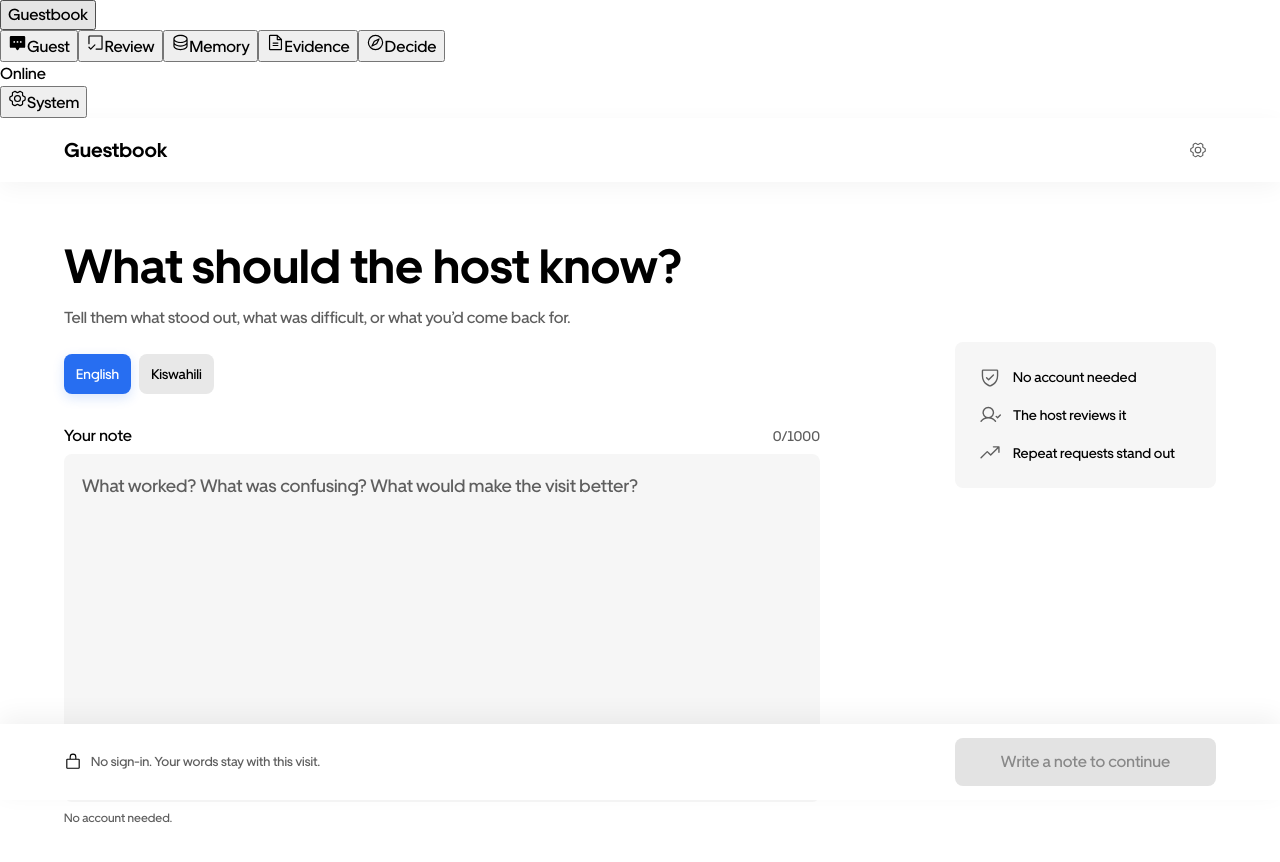
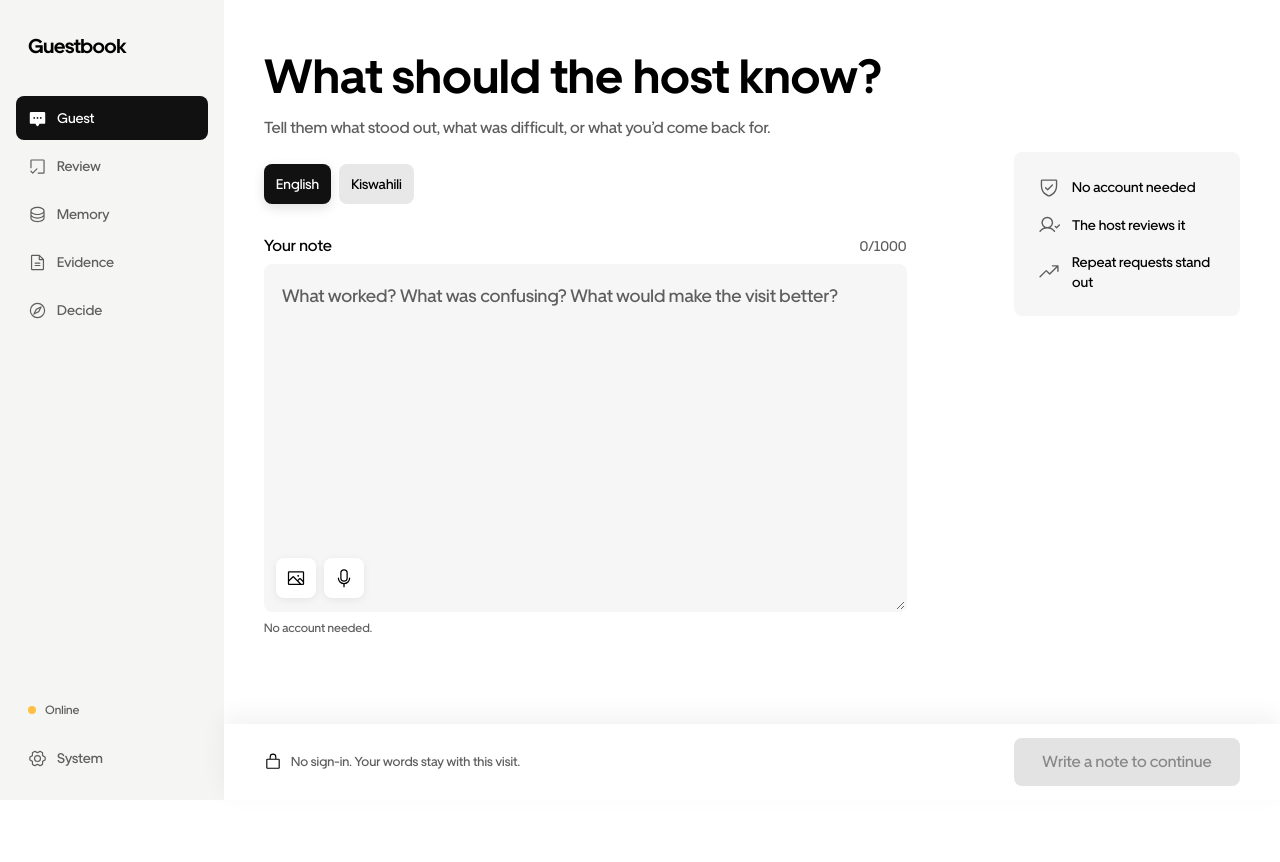
Before and after one commit to Davemafy/Guestbook, a React (Vite) app: page / in a window 1280 px wide. Shown: the top 862 px of the page. After the commit the page ends 824 px from the top, so only its background shows below. Built offline with nearby package versions, Linux system fonts and the light colour scheme.

Commit message:
design: add tight neutral desktop sidebar and stable tabs

```diff
--- a/src/styles.css
+++ b/src/styles.css
@@ -27,7 +27,7 @@
   --background-secondary: #f6f6f6;
   --background-tertiary: #e8e8e8;
   --border-opaque: #e8e8e8;
-  --accent: #276ef1;
+  --accent: #111111;
   --positive: #3aa76d;
   --warning: #ffc043;
   --negative: #d44333;
@@ -2033,12 +2033,12 @@ button:disabled {
 .base-button.primary:not(:disabled) {
   background: var(--accent);
   color: #ffffff;
-  box-shadow: 0 4px 12px rgba(39,110,241,.18);
+  box-shadow: 0 4px 12px rgba(17,17,17,.12);
 }
 
 .base-button.primary:not(:disabled):hover {
-  background: #1456c2;
-  box-shadow: 0 7px 16px rgba(39,110,241,.22);
+  background: #000000;
+  box-shadow: 0 7px 16px rgba(17,17,17,.16);
 }
 
 .base-button.secondary:hover {
@@ -2100,7 +2100,7 @@ select:focus-visible,
 textarea:focus-visible,
 input:focus-visible,
 summary:focus-visible {
-  outline: 3px solid rgba(39,110,241,.28);
+  outline: 3px solid rgba(17,17,17,.18);
   outline-offset: 3px;
 }
 
@@ -2164,3 +2164,233 @@ summary:focus-visible {
     transform: none !important;
   }
 }
+
+/* Tight desktop shell */
+.base-app {
+  min-height: 100dvh;
+}
+
+@media (min-width: 761px) {
+  .base-app {
+    display: grid;
+    grid-template-columns: 224px minmax(0, 1fr);
+    align-items: start;
+  }
+
+  .desktop-sidebar {
+    position: sticky;
+    top: 0;
+    height: 100dvh;
+    padding: 24px 16px 20px;
+    background: #f5f5f3;
+    display: flex;
+    flex-direction: column;
+    gap: 28px;
+  }
+
+  .sidebar-brand {
+    min-height: 44px;
+    padding: 0 12px;
+    border: 0;
+    background: transparent;
+    color: var(--content-primary);
+    text-align: left;
+    font-size: 20px;
+    line-height: 28px;
+    font-weight: 700;
+    letter-spacing: -.03em;
+    cursor: pointer;
+  }
+
+  .sidebar-nav {
+    display: grid;
+    gap: 4px;
+  }
+
+  .sidebar-nav button,
+  .sidebar-system {
+    width: 100%;
+    min-height: 44px;
+    padding: 0 12px;
+    border: 0;
+    border-radius: var(--radius);
+    background: transparent;
+    color: var(--content-secondary);
+    display: flex;
+    align-items: center;
+    gap: 10px;
+    text-align: left;
+    font-size: 14px;
+    line-height: 20px;
+    font-weight: 500;
+    cursor: pointer;
+    transform-origin: left center;
+    transition:
+      transform 260ms var(--spring),
+      background-color 150ms ease,
+      color 150ms ease;
+  }
+
+  .sidebar-nav button:hover,
+  .sidebar-system:hover {
+    background: #e9e9e6;
+    color: var(--content-primary);
+    transform: translateX(2px);
+  }
+
+  .sidebar-nav button:active,
+  .sidebar-system:active {
+    transform: translateX(1px) scale(.98,.96);
+  }
+
+  .sidebar-nav button.active,
+  .sidebar-system.active {
+    background: #111111;
+    color: #ffffff;
+  }
+
+  .sidebar-footer {
+    margin-top: auto;
+    display: grid;
+    gap: 8px;
+  }
+
+  .sidebar-status {
+    min-height: 36px;
+    padding: 0 12px;
+    color: var(--content-secondary);
+    display: flex;
+    align-items: center;
+    gap: 9px;
+    font-size: 12px;
+    line-height: 16px;
+  }
+
+  .app-stage {
+    min-width: 0;
+    min-height: 100dvh;
+  }
+
+  .base-navigation {
+    display: none;
+  }
+
+  .base-bottom-navigation {
+    display: none !important;
+  }
+
+  .app-stage .normal-grid,
+  .app-stage .compact-grid {
+    max-width: 1120px;
+    column-gap: 24px;
+    padding-inline: 40px;
+  }
+
+  .guest-layout,
+  .compact-page {
+    padding-top: 48px;
+  }
+
+  .docked-action {
+    left: 224px;
+  }
+
+  .dock-grid {
+    max-width: 1120px;
+  }
+}
+
+/* Stable system tabs */
+.system-tabs {
+  width: 424px;
+  display: grid;
+  grid-template-columns: repeat(4, minmax(0, 1fr));
+  gap: 4px;
+}
+
+.system-tabs button {
+  width: 100%;
+  justify-content: center;
+}
+
+@media (min-width: 761px) {
+  .system-content {
+    height: calc(100dvh - 238px);
+    min-height: 560px;
+    overflow-y: auto;
+    overscroll-behavior: contain;
+    padding-right: 8px;
+    scrollbar-gutter: stable;
+  }
+
+  .system-content > * {
+    min-height: 100%;
+  }
+}
+
+/* Neutral active language */
+.desktop-nav button.active,
+.nav-system-link.active,
+.base-button.primary:not(:disabled),
+.selection-row.selected,
+.correction-choice.selected,
+.decision-choice-grid button.selected,
+.system-tabs button.active,
+.base-bottom-navigation button.active {
+  background: #111111;
+  color: #ffffff;
+}
+
+.base-button.primary:not(:disabled) {
+  box-shadow: 0 4px 12px rgba(0,0,0,.12);
+}
+
+.base-button.primary:not(:disabled):hover {
+  background: #000000;
+  box-shadow: 0 7px 16px rgba(0,0,0,.16);
+}
+
+.empty-state > svg {
+  color: var(--content-primary);
+}
+
+.memory-new-evidence {
+  color: var(--positive);
+}
+
+/* Mobile shell remains compact */
+@media (max-width: 760px) {
+  .desktop-sidebar {
+    display: none;
+  }
+
+  .app-stage {
+    min-width: 0;
+  }
+
+  .base-navigation {
+    display: block;
+  }
+
+  .mobile-status {
+    grid-column: 3 / 4;
+    justify-self: end;
+    display: flex;
+    align-items: center;
+  }
+
+  .nav-system-link {
+    grid-column: 4 / 5;
+  }
+
+  .system-content {
+    height: auto;
+    min-height: 0;
+    overflow: visible;
+    padding-right: 0;
+  }
+
+  .system-tabs {
+    width: 100%;
+  }
+}
```
